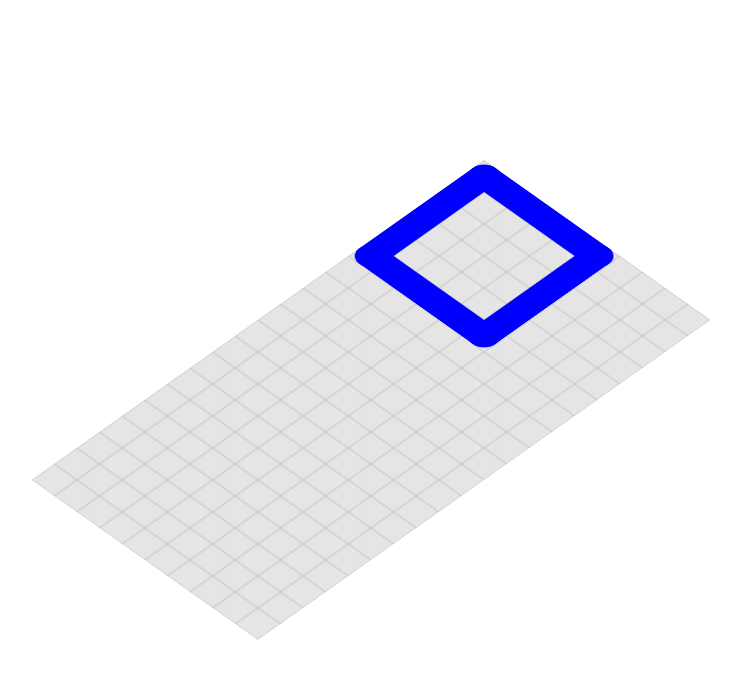
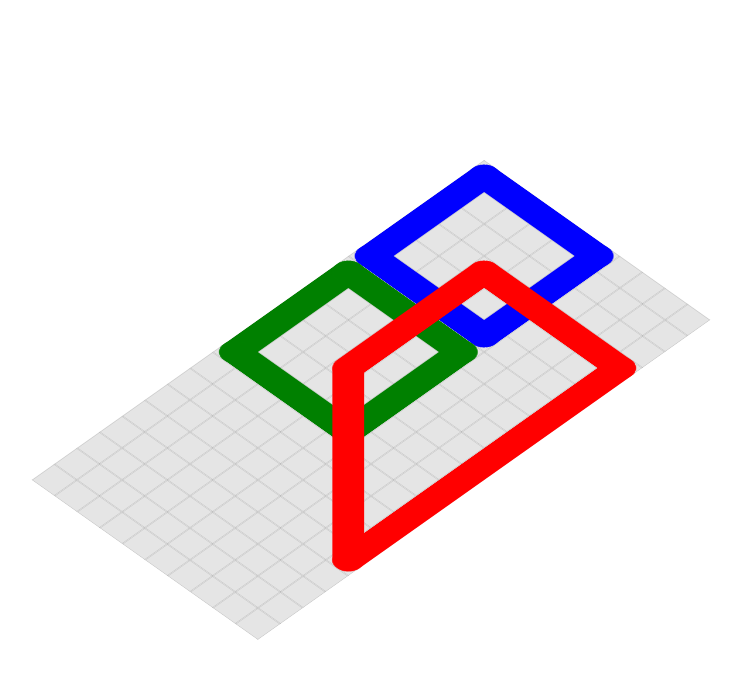
Before and after one commit to loociano/deckers, a plain HTML site: page index.html in a window 1280 px wide. Shown: the whole page, without its empty margins (269-1009 px from the left). Drawn offline with Linux system fonts and the light colour scheme.

Commit message:
Added -45deg rotation and lines

```diff
--- a/css/main.css
+++ b/css/main.css
@@ -3,11 +3,6 @@ body {
 }
 
 .ground {
-    /*background-color: hsla(0,0%,0%,.1);
-    background-image: -webkit-linear-gradient(hsla(0,0%,0%,.1) 2.5%, transparent 2.5%, transparent 97.5%, hsla(0,0%,0%,.1) 97.5%),
-                      -webkit-linear-gradient(left, hsla(0,0%,0%,.1) 2.5%, transparent 2.5%, transparent 97.5%, hsla(0,0%,0%,.1) 97.5%);
-    background-size: 32px 32px;
-    box-shadow: 0 0 0 .1em hsla(0,0%,0%,.2);*/
     width: 320px;
     height: 640px;
     left: 50%;
@@ -40,6 +35,14 @@ body {
 
 .line.blue {
     background-color: blue;
+}
+
+.line.green {
+    background-color: green;
+}
+
+.line.red {
+    background-color: red;
 }
 
 .bus,
--- a/js/Line.js
+++ b/js/Line.js
@@ -1,14 +1,16 @@
-function Line(){
-	this.colour = "blue";
-	this.line = [];
-	this.generate();
+function Line(colour){
+	this.colour = colour;
+
+	// List of nodes, node example: {x: 0, y: 3}
+	this.nodes = [];
 }
 
 Line.prototype = {
 
-	generate: function(){
-		this.line.push({x: 0, y: 0}, {x: 5, y: 0}, {x: 5, y: 5}, {x: 0, y: 5}, {x: 0, y: 0});
-		return this.line;
+	setNodes: function(nodeArray){
+		for (var i = 0; i < nodeArray.length; i++){
+			this.nodes.push(nodeArray[i]);
+		}
 	},
 
 	getColour: function(){
@@ -16,11 +18,11 @@ Line.prototype = {
 	},
 
 	getLength: function(){
-		return this.line.length;
+		return this.nodes.length;
 	},
 
 	getPos: function(index){
-		if (index < this.line.length)
-			return this.line[index];
+		if (index < this.nodes.length)
+			return this.nodes[index];
 	}
 };
--- a/js/Renderer.js
+++ b/js/Renderer.js
@@ -14,14 +14,52 @@ function Renderer(ground){
 	this.groundElt = document.createElement("div");
 
 	this.bus = null;
+	this.lines = [];
 }
 
 Renderer.prototype = {
 
 	render: function(){
+		this.generateLines();
 		this.renderGround();
 		this.renderLines();
 		//this.renderBus();
+	},
+
+	generateLines: function(){
+
+		var nodes = [
+			{x: 0, y: 0},
+			{x: 5, y: 0},
+			{x: 5, y: 5},
+			{x: 0, y: 5},
+			{x: 0, y: 0}];
+
+		var line = new Line("blue");
+		line.setNodes(nodes);
+		this.lines.push(line);
+
+		var nodes = [
+			{x: 6, y: 0},
+			{x: 11, y: 0},
+			{x: 11, y: 5},
+			{x: 6, y: 5},
+			{x: 6, y: 0}];
+
+		var line = new Line("green");
+		line.setNodes(nodes);
+		this.lines.push(line);
+
+		var nodes = [
+			{x: 3, y: 3},
+			{x: 3, y: 9},
+			{x: 15, y: 9},
+			{x: 9, y: 3},
+			{x: 3, y: 3}];
+
+		var line = new Line("red");
+		line.setNodes(nodes);
+		this.lines.push(line);
 	},
 
 	renderGround: function(){
@@ -40,8 +78,13 @@ Renderer.prototype = {
 	},
 
 	renderLines: function(){
+		for(var l = 0; l < this.lines.length; l++){
+			this.renderLine(this.lines[l]);
+		}
+	},
 
-		var line = new Line();
+	renderLine: function(line){
+
 		var buffer = null;
 
 		for (var i = 0; i < line.getLength(); i++){
@@ -71,7 +114,11 @@ Renderer.prototype = {
 				this.setPosition(lineElt, buffer.x, buffer.y);
 
 				if (dx == dy){
-					rotate45(lineElt);
+					if (dx > 0){
+						rotate45r(lineElt);
+					} else {
+						rotate45l(lineElt);
+					}
 				} else {
 					if (dx < 0){
 						rotate90l(lineElt);
--- a/js/Utils.js
+++ b/js/Utils.js
@@ -255,7 +255,16 @@ function rotateRight(elt){
 	}
 }
 
-function rotate45(elt){
+function rotate45l(elt){
+	var array = getPosition(elt);
+	array[0] = -isqrt2;
+	array[1] = -isqrt2;
+	array[2] = isqrt2;
+	array[3] = -isqrt2;
+	setPositionArray(elt, array);
+}
+
+function rotate45r(elt){
 	var array = getPosition(elt);
 	array[0] = isqrt2;
 	array[1] = isqrt2;
```
